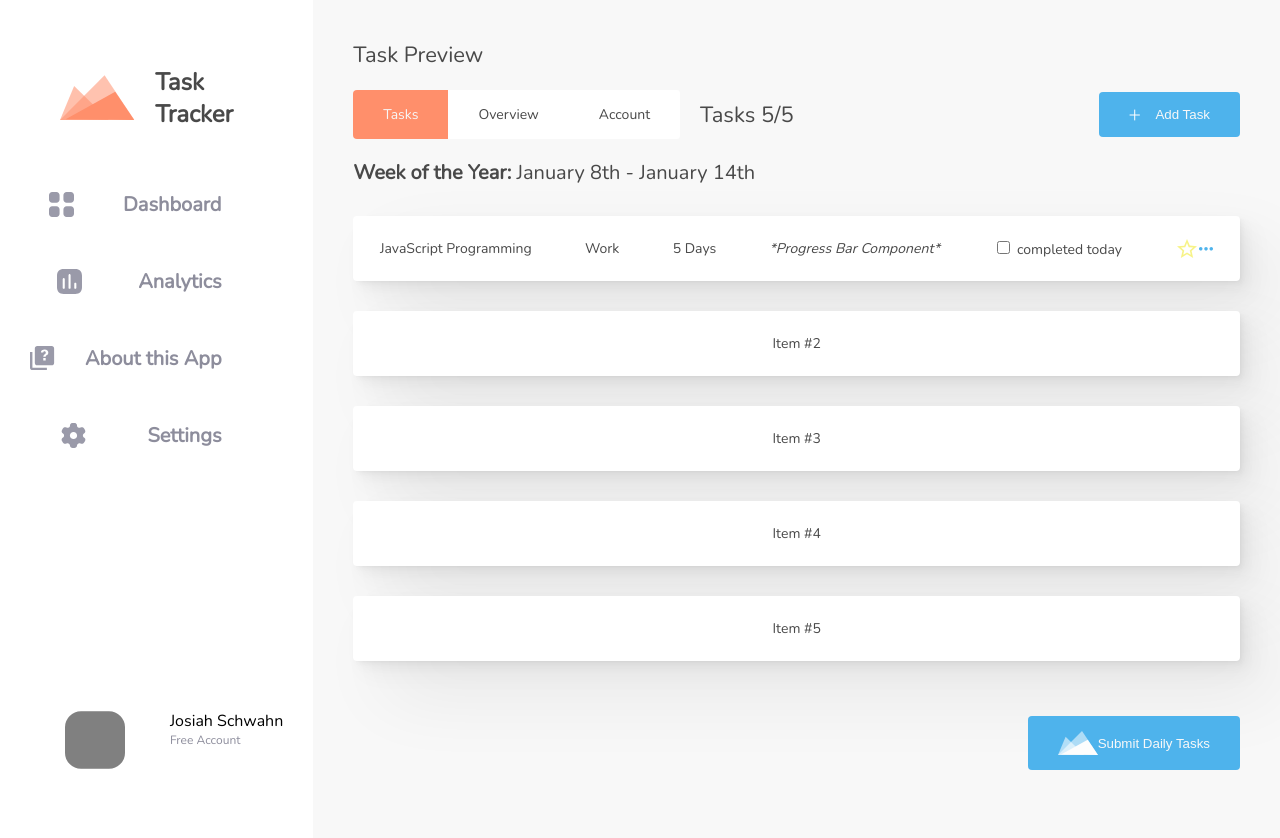
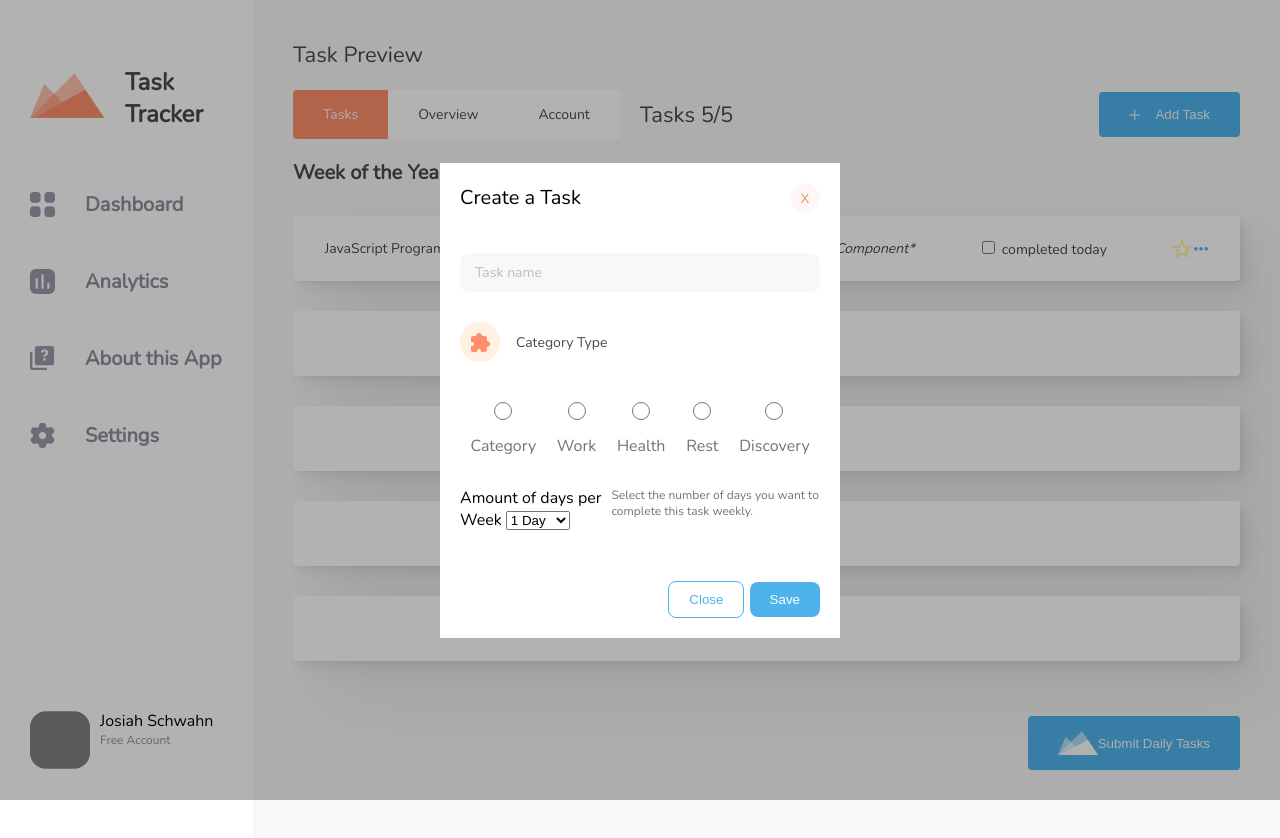
Before and after one commit to JosiahSchwahn/taskTracker, a plain HTML site: page index.html in a window 1280 px wide. Both pictures are taken after a click on the button "Add Task". Drawn offline with nearby package versions, Linux system fonts and the light colour scheme.

Commit message:
modal page is working ~ working on local storage implementation

```diff
--- a/javascript/javascript.js
+++ b/javascript/javascript.js
@@ -3,7 +3,18 @@
 const addTaskBtn = document.querySelector("button.add-task-button");
 const modalPage = document.querySelector(".modal-page")
 const closeModal = document.querySelector(".modal-close-button")
+const modalExitButton = document.querySelector("button.exit-button")
+
+taskItemList = {}
+
 
 addTaskBtn.addEventListener(`click`, function(){
+    alert("showing modal");
+    modalPage.classList.add('show');
+});
 
+[closeModal,modalExitButton].forEach(function(element) {
+    element.addEventListener("click", function() {
+        modalPage.classList.remove('show');
+    });
 });
--- a/style/style.css
+++ b/style/style.css
@@ -58,7 +58,7 @@ button{
     flex-direction: column;
 
 
-    width: 20vw;
+
     background-color: #ffffff;
     padding: 30px;
 
@@ -68,7 +68,7 @@ button{
 .right-main-application{
 
     height: 100vh;
-    width: 70vw;
+    width: 100%;
     background-color: #f8f8f8;
     padding: 40px;
 
@@ -80,7 +80,8 @@ button{
 .task-tracker-logo-container{
 
     display: flex;
-    justify-content: center;
+    justify-content: space-between;
+
 }
 
 .task-tracker-company{
--- a/style/stylesModal.css
+++ b/style/stylesModal.css
@@ -9,7 +9,7 @@
 
 }
 
-svg{
+div.fav-settings-container > svg{
 
     display: block;
     margin: auto;
@@ -25,17 +25,16 @@ svg{
     background-color: rgba(0, 0, 0, .3);
     position: absolute;
     /* centers horizonally */
-
     display: flex;
     justify-content: center;
     align-items: center;
 
-    display: none ;
-
+    display: none;
 }
 
-.modal-page .show{
 
+.modal-page.show{
+   display: flex;
 }
 
 
@@ -91,7 +90,7 @@ div.category-type-logo{
     width: 40px;
     display: flex;
     align-items: center;
-    justify-self:center;
+    justify-content: center;
 }
 
 .category-type-text{
```
